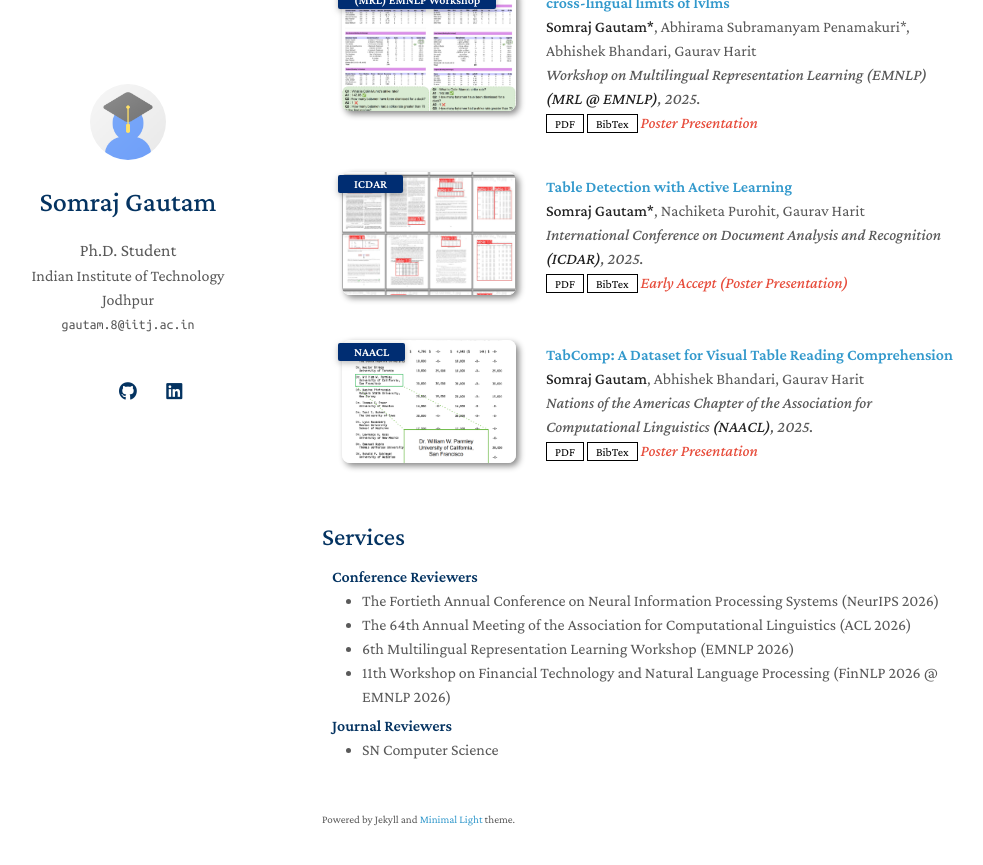
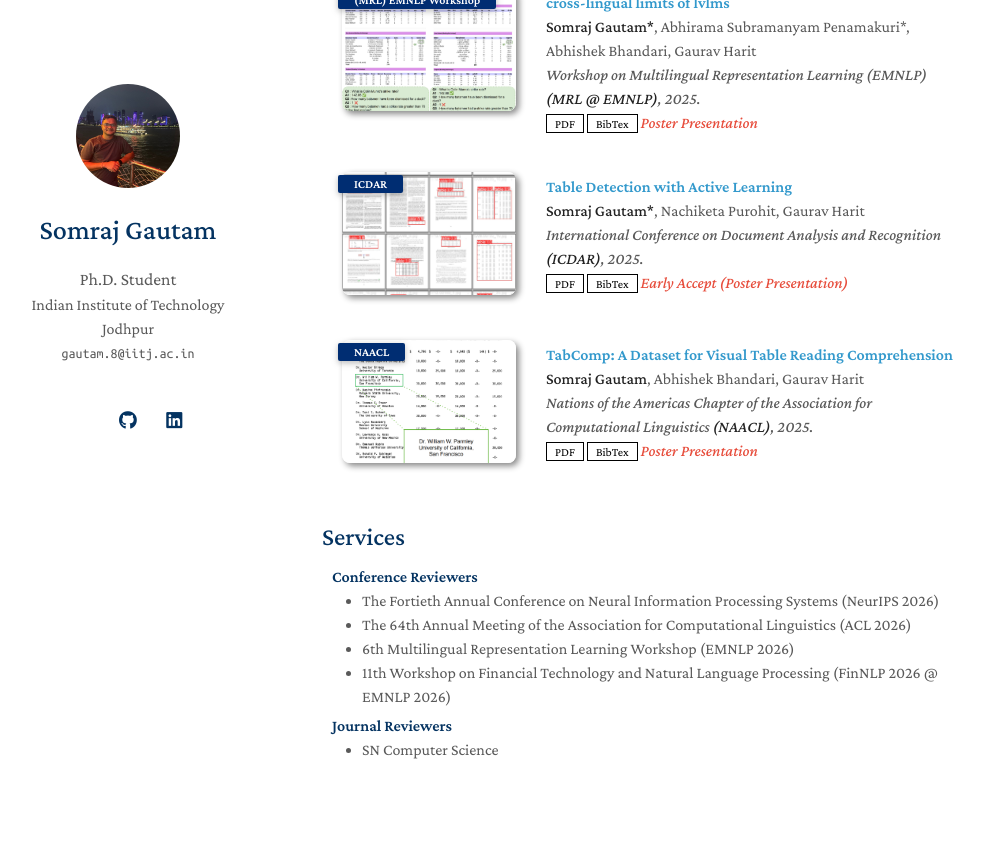
Before and after one commit to somrajgautam/somrajgautam.github.io, a Jekyll site: the page built from index.md, in a window 1280 px wide and 900 px high, scrolled down 1172 px. Shown: the top 865 px of the window, without its empty margins (148-1131 px from the left). Built offline with Jekyll 4.4.1, drawn with Linux system fonts in a browser that asks for light colours; a style sheet for code colours, icons or effects is not loaded; our own code applies the rules of GitHub Pages for plain Markdown files; part of the change alters nothing that is shown.

Commit message:
Update _config.yml

```diff
--- a/_config.yml
+++ b/_config.yml
@@ -12,21 +12,21 @@ canonical: https://srgautam9.github.io/
 
 # Links
 # If you don't need one of them, you may delete the corresponding line.
-google_scholar: https://scholar.google.com/
-cv_link: assets/files/curriculum_vitae.pdf
-github_link: https://github.com/
-linkedin: https://www.linkedin.com/
-twitter: https://twitter.com/
+google_scholar: https://scholar.google.com/citations?user=QqtDIdcAAAAJ&hl=en
+cv_link: assets/files/SomrajGautam_CV_v2.pdf
+github_link: https://github.com/srgautam9/
+linkedin: https://www.linkedin.com/in/somraj-gautam-0868159a/
+twitter: https://x.com/home
 
 # Images (e.g., your profile picture and your website's favicon)
 # "favicon" and "favicon_dark" are used for the light and dark modes, respectively.
-avatar: ./assets/img/avatar.png
-favicon: ./assets/img/favicon.png
-favicon_dark: ./assets/img/favicon-dark.png
+avatar: ./assets/img/image.jpg
+favicon:
+favicon_dark:
 
 # Footnote
 # You may use the option to disable the footnote, "Powered by Jekyll and Minimal Light theme."
-enable_footnote: true
+enable_footnote: false
 
 # Auto Dark Mode
 # You may use the option to disable the automatic dark theme
```
